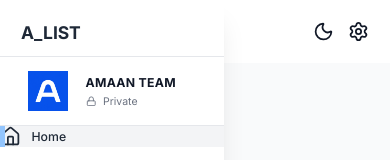
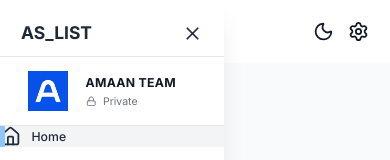
Before and after one commit to ishaikhamaan07/project-management-system, a Next.js app in the folder client/: page / in a window 390 px wide. Shown: the top 160 px of the page. Built offline with nearby package versions, Linux system fonts and the light colour scheme; no server answers.

Commit message:
Implement responsive sidebar toggle with menu and close icons

```diff
--- a/client/src/app/(components)/Sidebar/index.tsx
+++ b/client/src/app/(components)/Sidebar/index.tsx
@@ -1,7 +1,8 @@
 "use client";
 
 import { useAppDispatch, useAppSelector } from "@/app/redux";
-import { Home, LockIcon, LucideIcon } from "lucide-react";
+import { setIsSidebarCollapsed } from "@/state";
+import { Home, LockIcon, LucideIcon, X } from "lucide-react";
 import Image from "next/image";
 import Link from "next/link";
 import { usePathname } from "next/navigation";
@@ -11,9 +12,14 @@
     const [showProjects, setProjects] = useState(true)
     const [showPriorities, setPriorities] = useState(true)
 
+    const dispatch = useAppDispatch();
+    const isSidebarCollapsed = useAppSelector(
+        (state) => state.global.isSidebarCollapsed,
+    );
+
     const sidebarClassNames =  `fixed flex flex-col h-[100%]  justify-between shadow-xl
         transition-all duration-300 h-full z-40 dark:bg-black overflow-y-auto bg-white
-        w-64
+        ${isSidebarCollapsed ? "w-0 hidden" : "w-64"}
         `;
 
     return (
@@ -22,8 +28,18 @@
             {/* TOP LOGO */}
             <div className='z-50 flex min-h-[56px] w-64 items-center justify-between bg-white px-6 pt-3 dark:bg-black'>
                 <div className='text-xl font-bold text-gray-800 dark:text-white'>
-                    A_LIST
+                    AS_LIST
                 </div>
+                {isSidebarCollapsed ? null : (
+                    <button
+                        className="py-3"
+                        onClick={() => {
+                            dispatch(setIsSidebarCollapsed(!isSidebarCollapsed));
+                        }}
+                    >
+                        <X className="h-6 w-6 text-gray-800 hover:text-gray-500 dark:text-white" />
+                    </button>
+                )}
             </div>
             {/* TEAM */}
             <div className=' flex items-center gap-5 border-y-[1.5px] border-gray-200 px-8 py-4 dark:border-gray-700'>
```
